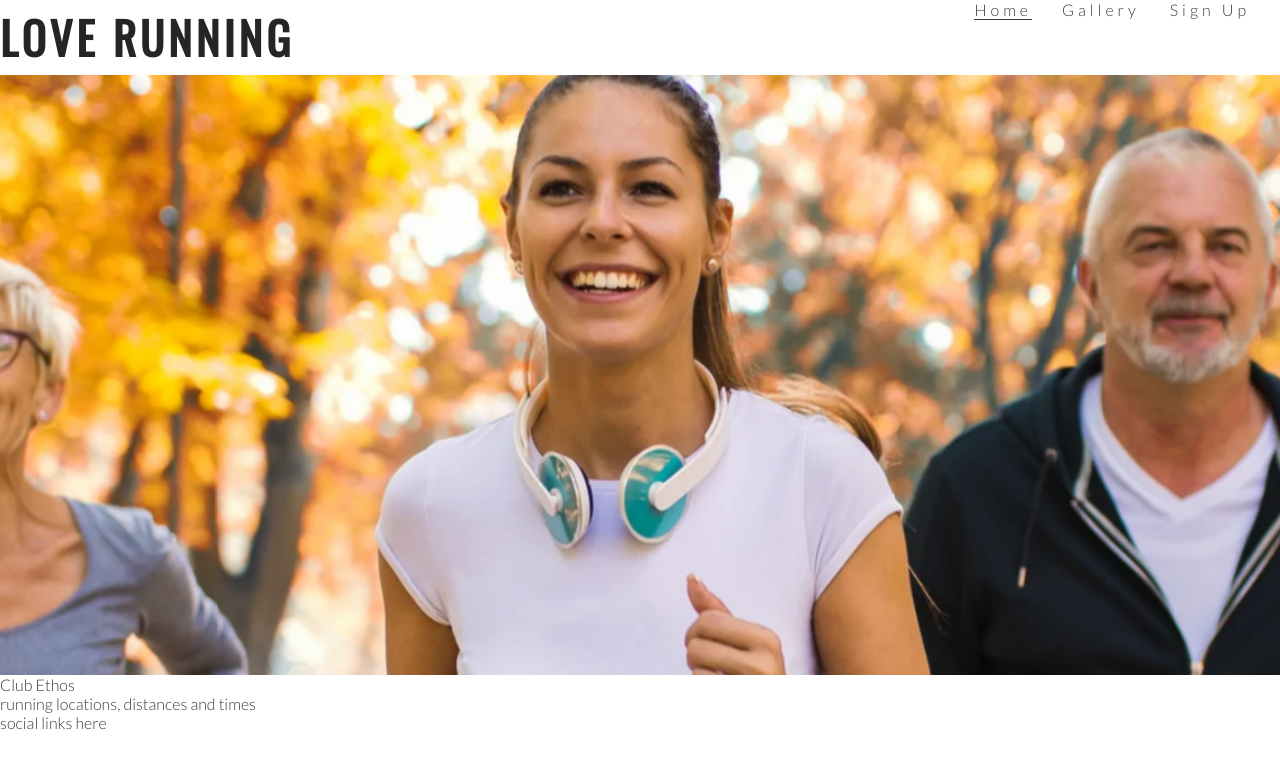
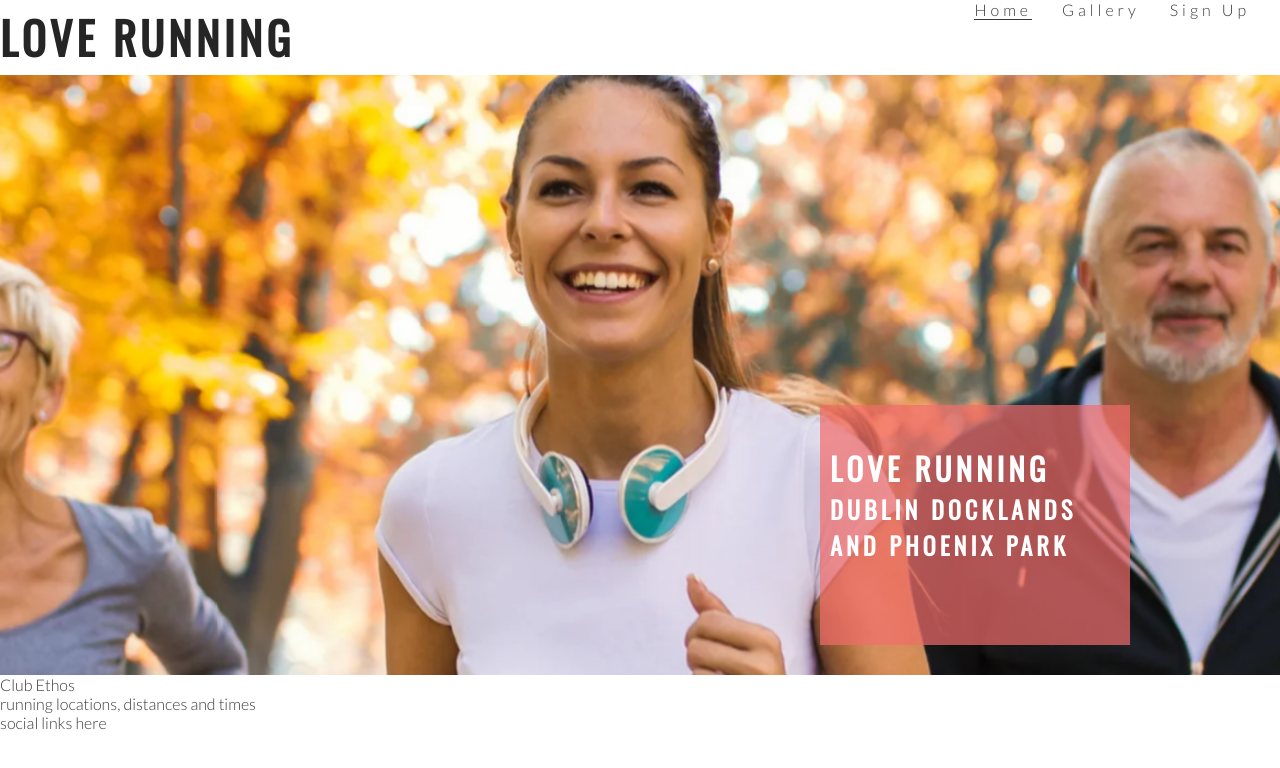
Before and after one commit to Jbachtiger/love-running, a plain HTML site: page index.html in a window 1280 px wide. Drawn offline with nearby package versions, Linux system fonts and the light colour scheme.

Commit message:
Add cover text and style

```diff
--- a/assets/css/style.css
+++ b/assets/css/style.css
@@ -58,11 +58,16 @@ menu,
     border-bottom: 1px solid #3a3a3a;
 }
 
-/* Hero image */
+/* hero image and cover text */
 #hero-outer {
     height: 600px;
     width: 100%;
     overflow: hidden;
+    position: relative;
+}
+
+#cover-text, #cover-text h2 {
+    color: #fff;
 }
 
 #hero-image {
@@ -87,3 +92,23 @@ menu,
         transform: scale(1.1);
     }
 }
+
+#cover-text {
+    font-size: 130%;
+    font-family: Oswald, sans-serif;
+    text-transform: uppercase;
+    letter-spacing: 4px;
+
+    width: 300px;
+    height: 200px;
+
+    padding-top: 40px;
+    padding-left: 10px;
+
+    background-color: rgb(241, 109, 107, .7);
+
+    bottom: 30px;
+    right: 150px;
+
+    position: absolute;
+}
--- a/index.html
+++ b/index.html
@@ -35,6 +35,11 @@
     </header>
     <section id="hero-outer">
         <div id="hero-image"></div>>
+        <div id="cover-text">
+            <h2>Love Running</h2>
+            <h3>Dublin Docklands and Phoenix Park</h3>
+        </div>
+
     </section>
     <section>
         Club Ethos
```
